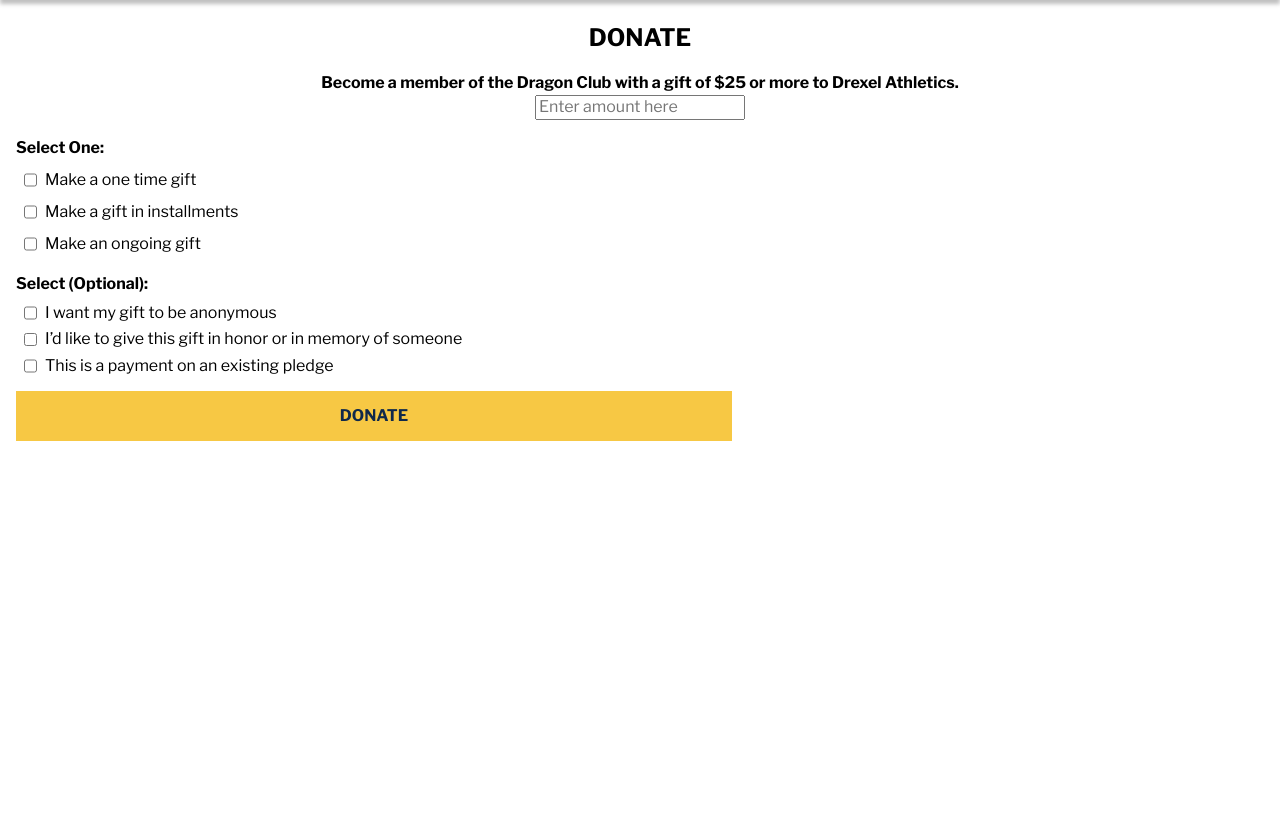
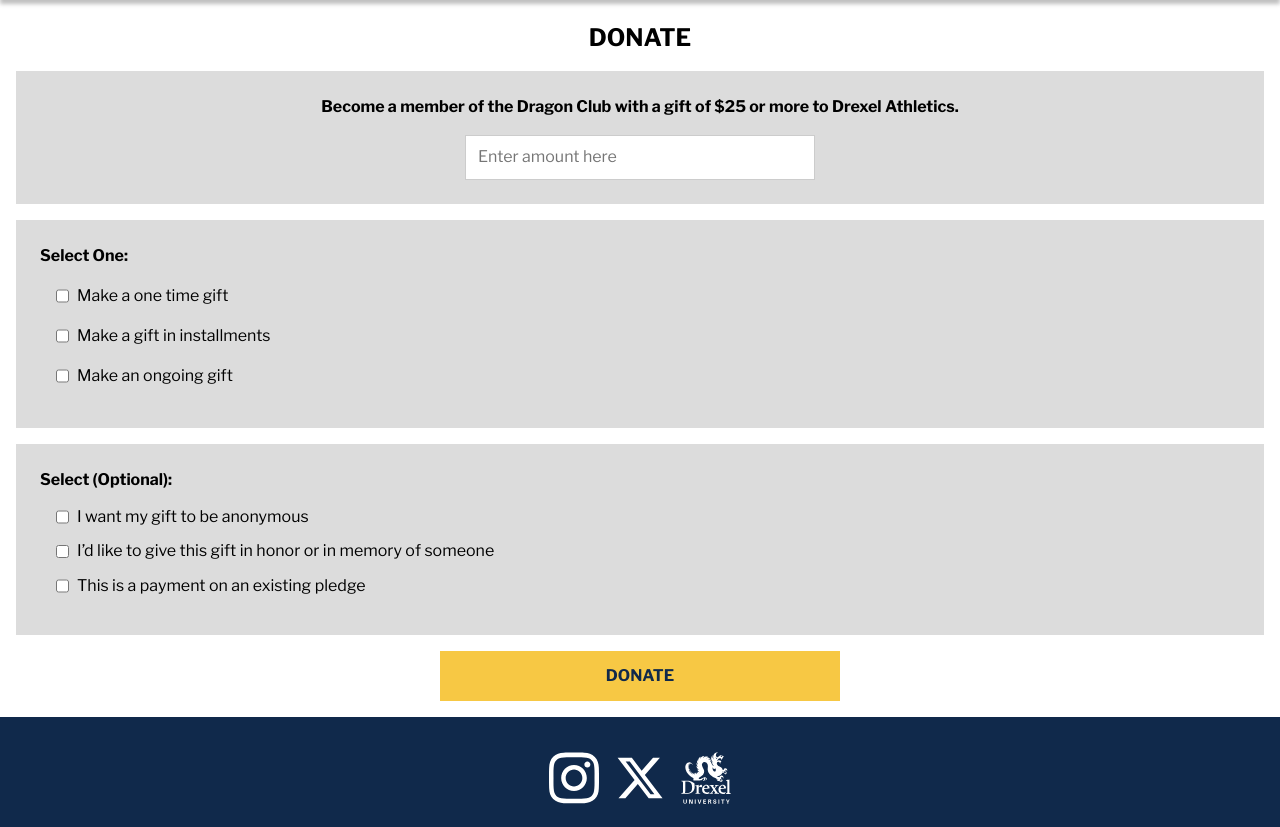
Before and after one commit to EEH68/IDM222-Eeh68, a plain HTML site: page Pages/donate.html in a window 1280 px wide. Shown: the part 462-1289 px from the top of the page. Before the commit the page ends 903 px from the top, so only its background shows below. Drawn offline with Linux system fonts and the light colour scheme.

Commit message:
Finish Donate CSS

```diff
--- a/CSS/master.css
+++ b/CSS/master.css
@@ -12,7 +12,8 @@
     box-sizing: border-box;
     font-family: 'LibreFranklin';
     font-size: 100%;
-}
+    scroll-behavior: smooth;
+  }
 
 /* MOBILE */
 
@@ -62,6 +63,11 @@
   gap: 8px;
 }
 
+a{
+  text-decoration: none;
+  color: white;
+}
+
 /* SPECIFIC LIS */
 .gray{
   background-color: #DCDCDC;
@@ -107,16 +113,42 @@
   padding: 1rem;
   text-align: center;
 }
+.results-wrap div{
+  margin-bottom: 10px;
+}
 .white-results{
   background-color: white;
   padding: 1rem;
   text-align: center;
   border: 5px solid #DCDCDC;
 }
+
+/* DONATION PAGE */
 .donate-options{
   display: flex;
   flex-direction: row;
-  margin: .5rem;
+  margin: 1rem;
+}
+
+.donate-page section {
+  margin-bottom: 1rem;
+  padding: 1rem;
+  background-color: #DCDCDC;
+}
+
+.donate-page input[type="number"] {
+  width: 100%;
+  padding: 0.75rem;
+  font-size: 1rem;
+  border: 1px solid #ccc;
+  margin-top: 1rem;
+}
+
+
+body{
+  margin: 0;
+  padding: 0;
+  overflow-x: hidden;
 }
 
 /* Nav */
@@ -127,6 +159,7 @@
   justify-content: space-between;
   padding: 1rem;
   position: sticky;
+  width: 100%;
   top: 0;
   z-index: 10000;
 }
@@ -185,10 +218,22 @@
   flex-direction: column;
   padding: 1rem;
   margin-top: 1rem;
+  width: 100%;
 }
 
 footer li{
   padding: .5rem;
+}
+
+.social-media-icons{
+  display: flex;
+  flex-direction: row;
+  justify-content: center;
+  align-items: center;
+  margin-top: 1rem;
+}
+.social-media-icons li{
+  width: 60px;
 }
 
 /* main button design */
@@ -210,10 +255,13 @@
   margin-bottom: .5rem;
 }
 
-/* Adjusting spacing for donation page */
-.donate-space{
-  margin-top: 1rem;
-  margin-bottom: 1rem;
+/* scroll adjustments */
+#schedule-fall, #schedule-spring{
+  scroll-margin-top: 125px;
+}
+
+#results-fall, #results-spring{
+  scroll-margin-top: 160px;
 }
 
 
@@ -301,6 +349,44 @@
   gap: 1rem;
 }
 
+/* RESULTS LAYOUT */
+
+.results-wrap {
+  display: flex;
+  flex-wrap: wrap;
+  gap: 1rem;
+  justify-content: center;
+}
+
+.results-wrap div {
+  flex: 1 1 250px;
+  max-width: 300px;
+  padding: 1rem;
+  text-align: center;
+}
+
+/* DONATION PAGE */
+.donate-page section {
+  padding: 1.5rem;
+}
+
+.donate-page input[type="number"] {
+  width: 350px;
+  justify-content: center;
+}
+
+.donate-page .main-button {
+  max-width: 400px;
+  margin-left: auto;
+  margin-right: auto;
+}
+
+.donate-input{
+  display: flex;
+  flex-direction: column;
+  align-items: center;
+}
+
 /* Footer alignment */
 
    footer {
@@ -318,13 +404,13 @@
     width: 716px;
     padding: 0;
   }
+
+  .social-media-icons li{
+    width: 50px;
+  }
 }
 
-/* Adjusting spacing for donation page */
-.center{
-  display: flex;
-  justify-content: center;
-}
+
 
 /* DESKTOP */
 
@@ -344,7 +430,7 @@
     }
 
 /* Hide the footer on desktop */
-    footer {
+    .footer-links{
       display: none;
     }
 
@@ -363,6 +449,11 @@
       font-size: 1.25rem;
     }
 
+    .results-wrap {
+      display: flex;
+
+    }
+
 /* Hover animations */
     .nav-links a:hover{
       text-decoration: underline;
--- a/Pages/donate.html
+++ b/Pages/donate.html
@@ -30,13 +30,13 @@
         <h2>Donate</h2>
     </header>
 
-    <main>
-        <section class="donate-space">
-            <p class="center"><b>Become a member of the Dragon Club with a gift of $25 or more to Drexel Athletics.</b></p>
-            <p class="center"><input type="number" placeholder="Enter amount here"></p>
+    <main class="donate-page">
+        <section class="donate-input">
+          <p><b>Become a member of the Dragon Club with a gift of $25 or more to Drexel Athletics.</b></p>
+          <p><input type="number" placeholder="Enter amount here"></p>
         </section>
 
-        <section class="donate-space">
+        <section>
           <p><b>Select One:</b></p>
           <ul>
             <li class="donate-options">
@@ -54,7 +54,7 @@
           </ul>
         </section>
 
-        <section class="donate-space">
+        <section>
           <p><b>Select (Optional):</b></p>
           <ul>
             <li class="donate-options">
@@ -76,12 +76,17 @@
       </main>
 
     <footer id="footer">
-        <ul>
+        <ul class="footer-links">
             <li><a href="../index.html" class="main-button"><b>Home</b></a></li>
-            <li><a href="./schedule.html" class="main-button"><b>Schedule</b></a></li>
-            <li><a href="./roster.html" class="main-button"><b>Roster</b></a></li>
-            <li><a href="./results.html" class="main-button"><b>Results</b></a></li>
-            <li><a href="./donate.html" class="main-button"><b>Donate</b></a></li>
+            <li><a href="./Pages/schedule.html" class="main-button"><b>Schedule</b></a></li>
+            <li><a href="./Pages/roster.html" class="main-button"><b>Roster</b></a></li>
+            <li><a href="./Pages/results.html"class="main-button"><b>Results</b></a></li>
+            <li><a href="./Pages/donate.html" class="main-button"><b>Donate</b></a></li>
+        </ul>
+        <ul class="social-media-icons">
+            <li><a href="https://www.instagram.com/drexelrowing?utm_source=ig_web_button_share_sheet&igsh=ZDNlZDc0MzIxNw=="><img src="../Images/instagram-brands.svg" alt="Instagram"></a></li>
+            <li><a href="https://x.com/DrexelRowing"><img src="../Images/x-twitter-brands.svg" alt="X"></a></li>
+            <li><a href="https://drexel.edu/"><img src="../Images/drexel-university.svg" alt="drexel-website"></a></li>
         </ul>
 </footer>
 
```
Also changed, not shown: Pages/results.html (+11 -30 lines), Pages/roster.html (+11 -6 lines), Pages/schedule.html (+11 -6 lines), index.html (+7 -6 lines), Images/drexel-university.svg (added), Images/instagram-brands.svg (added), Images/x-twitter-brands.svg (added). Lines whose indentation alone changed are shown as unchanged.
